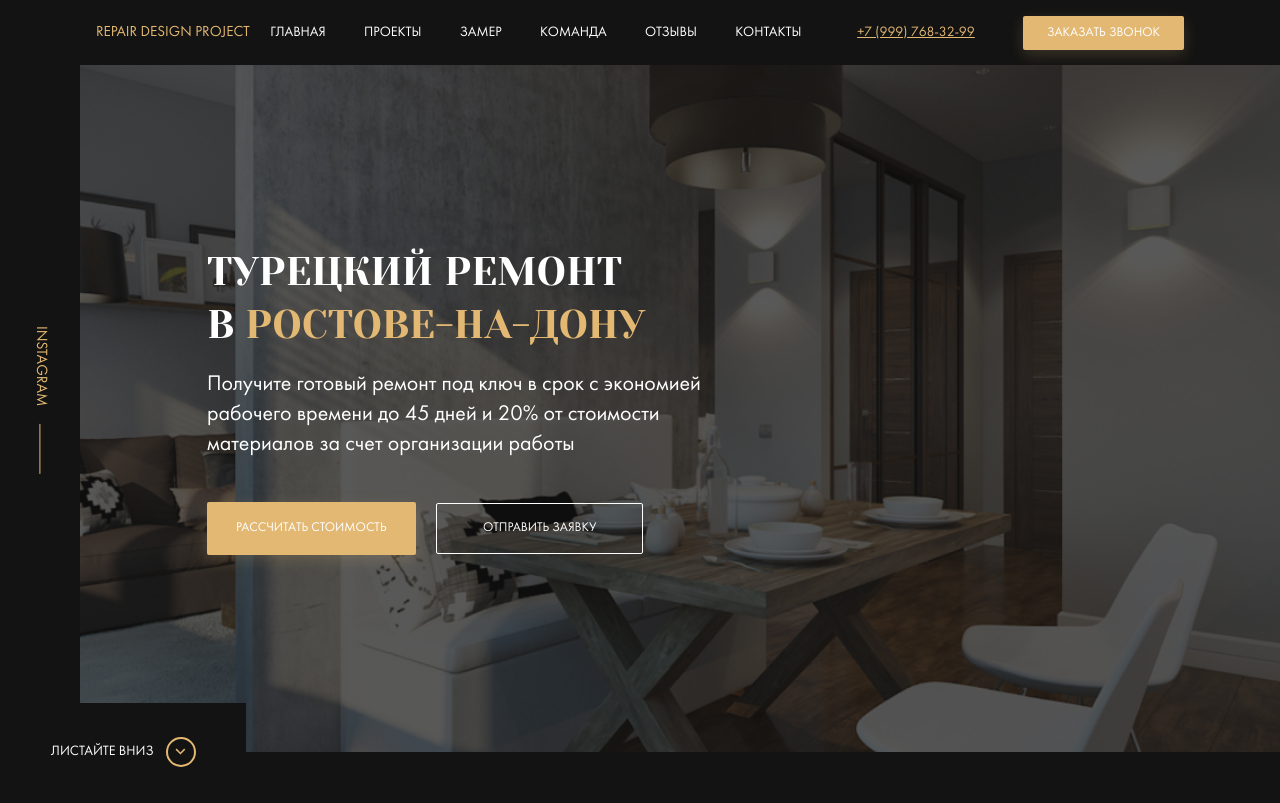
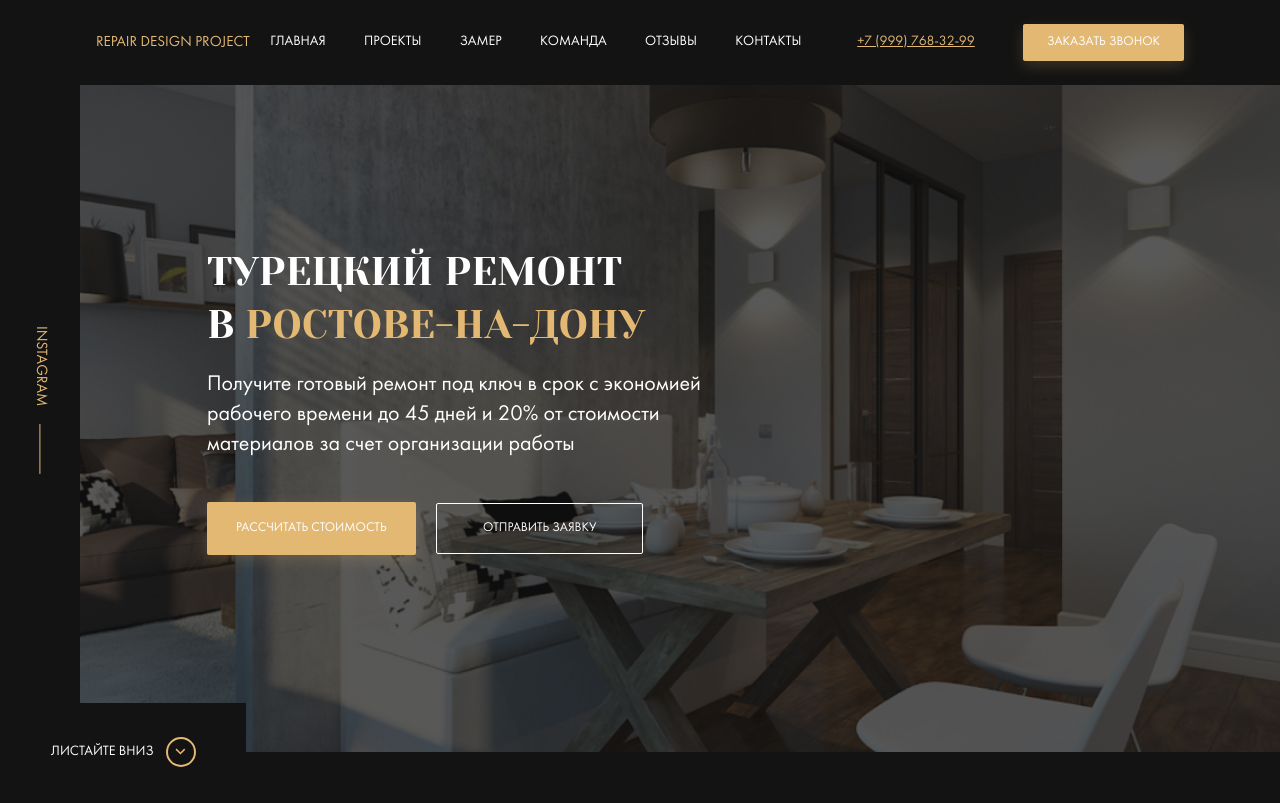
Before and after one commit to HANWoWDOGY/MyProject--1, a website: page index.html in a window 1280 px wide. Shown: the top 803 px of the page. Drawn offline with nearby package versions, Linux system fonts and the light colour scheme; files whose address does not match are found by name.

Commit message:
micro fixed

```diff
--- a/index.html
+++ b/index.html
@@ -23,7 +23,7 @@
         </nav>
         <div class="contacts menu__contacts">
           <a href="tel:+79997683299" class="phone contacts__phone">+7 (999) 768-32-99</a>
-          <buton class="button contacts__button button--primary" data-toggle="modal">Заказать звонок</buton>
+          <button class="button contacts__button button--primary" data-toggle="modal">Заказать звонок</button>
         </div>
       </div>
       <!-- /.menu -->
@@ -146,6 +146,7 @@
         <!-- /.row -->
       </div>
       <!-- /.container -->
+      </div>
     </section>
     <section class="section control">
       <div class="container">
```
